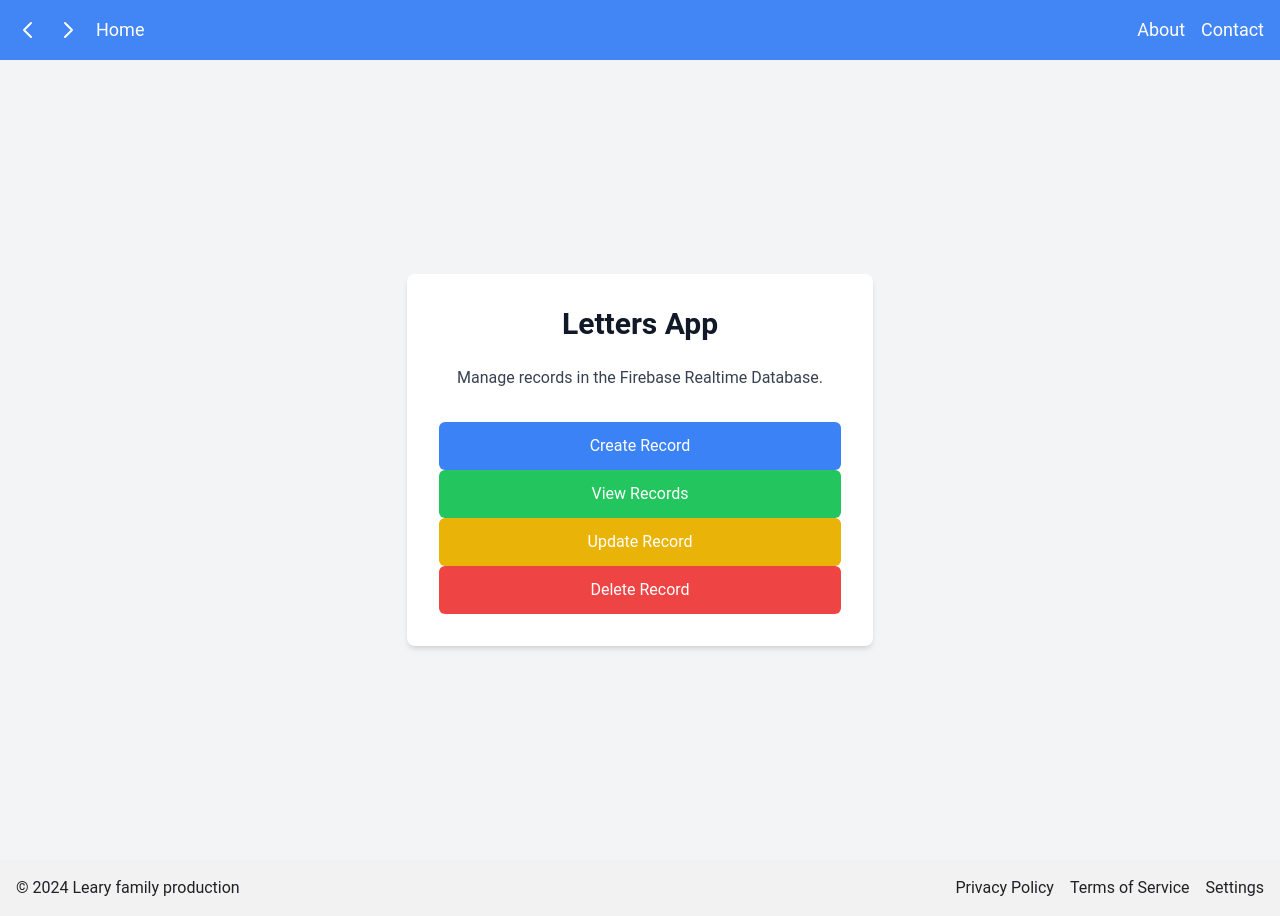
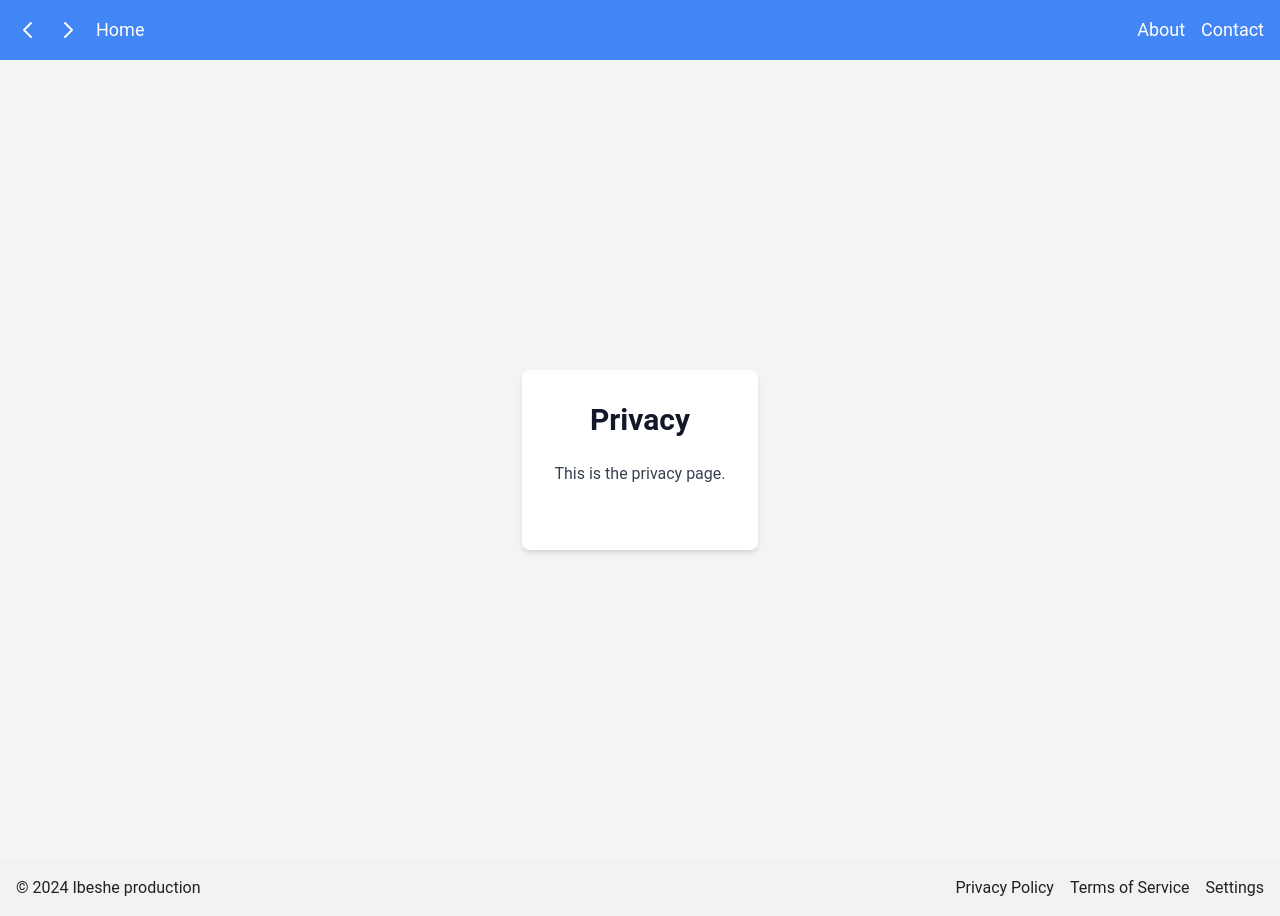
Before and after one commit to ibeshesumne/sandbox, a React (Create React App) app: page /privacy in a window 1280 px wide. Built offline with nearby package versions, Linux system fonts and the light colour scheme; no server answers.

Commit message:
added privacy, term pages, last page for update

```diff
--- a/src/App.js
+++ b/src/App.js
@@ -11,6 +11,8 @@ import ReadData from "./components/features/ReadData";
 import UpdateData from "./components/features/UpdateData";
 import DeleteData from "./components/features/DeleteData";
 import SearchHelp from "./pages/SearchHelp";  // Import the new SearchHelp component
+import Privacy from "./pages/Privacy";  // Import the new SearchHelp component
+import Terms from "./pages/Terms";  // Import the new SearchHelp component
 
 function App() {
   const { darkMode } = useContext(DarkModeContext);
@@ -28,6 +30,8 @@ function App() {
           <Route path="/update" element={<UpdateData />} />
           <Route path="/delete" element={<DeleteData />} />
           <Route path="/search-help" element={<SearchHelp />} />  {/* Add the new route */}
+          <Route path="/privacy" element={<Privacy />} />  {/* Add the new route */}
+          <Route path="/terms" element={<Terms />} />  {/* Add the new route */}
           <Route path="*" element={<Home />} />
         </Routes>
       </div>
--- a/src/components/features/UpdateDataContainer.js
+++ b/src/components/features/UpdateDataContainer.js
@@ -56,6 +56,10 @@ function UpdateDataContainer() {
     if (currentPage > 1) {
       setCurrentPage((prev) => prev - 1);
     }
+  };
+
+  const handleGoToLastPage = () => {
+    setCurrentPage(totalPages);
   };
 
   // Handle record selection
@@ -120,6 +124,7 @@ function UpdateDataContainer() {
             totalPages={totalPages}
             handleNextPage={handleNextPage}
             handlePreviousPage={handlePreviousPage}
+            handleGoToLastPage={handleGoToLastPage}
             selectedId={selectedId}
             handleSelectRecord={handleSelectRecord}
           />
--- a/src/components/features/UpdateDataList.js
+++ b/src/components/features/UpdateDataList.js
@@ -12,6 +12,7 @@ function UpdateDataList({
   totalPages,
   handleNextPage,
   handlePreviousPage,
+  handleGoToLastPage,
   selectedId,
   handleSelectRecord,
 }) {
@@ -66,6 +67,13 @@ function UpdateDataList({
         >
           Next
         </button>
+        <button
+          onClick={handleGoToLastPage}
+          disabled={currentPage === totalPages}
+          className="px-4 py-2 bg-gray-300 rounded-md hover:bg-gray-400 disabled:opacity-50"
+        >
+          Last
+        </button>
       </div>
     </div>
   );
--- a/src/components/layout/Footer.js
+++ b/src/components/layout/Footer.js
@@ -6,7 +6,7 @@ const Footer = () => {
   return (
     <footer className="bg-google-footer dark:bg-google-footer-dark text-google-dark-text dark:text-google-light-text p-4">
       <div className="container mx-auto flex justify-between items-center">
-        <p>&copy; 2024 Leary family production</p>
+        <p>&copy; 2024 Ibeshe production</p>
         <div className="flex items-center space-x-4">
           <Link to="/privacy" className="text-google-dark-text dark:text-google-light-text hover:text-google-blue">Privacy Policy</Link>
           <Link to="/terms" className="text-google-dark-text dark:text-google-light-text hover:text-google-blue">Terms of Service</Link>
--- /dev/null
+++ b/src/pages/Privacy.js
@@ -0,0 +1,16 @@
+import React from "react";
+
+const SearchHelp = () => {
+  return (
+    <div className="min-h-screen flex items-center justify-center bg-gray-100 dark:bg-gray-900">
+      <div className="max-w-xl p-8 bg-white dark:bg-gray-800 rounded-lg shadow-md text-center">
+        <h1 className="text-3xl font-bold text-gray-900 dark:text-white mb-6">Privacy</h1>
+        <p className="text-gray-700 dark:text-gray-300 mb-8">
+          This is the privacy page.
+        </p>
+      </div>
+    </div>
+  );
+};
+
+export default SearchHelp;
--- /dev/null
+++ b/src/pages/Terms.js
@@ -0,0 +1,16 @@
+import React from "react";
+
+const SearchHelp = () => {
+  return (
+    <div className="min-h-screen flex items-center justify-center bg-gray-100 dark:bg-gray-900">
+      <div className="max-w-xl p-8 bg-white dark:bg-gray-800 rounded-lg shadow-md text-center">
+        <h1 className="text-3xl font-bold text-gray-900 dark:text-white mb-6">Terms</h1>
+        <p className="text-gray-700 dark:text-gray-300 mb-8">
+          This is the terms page.
+        </p>
+      </div>
+    </div>
+  );
+};
+
+export default SearchHelp;
```
